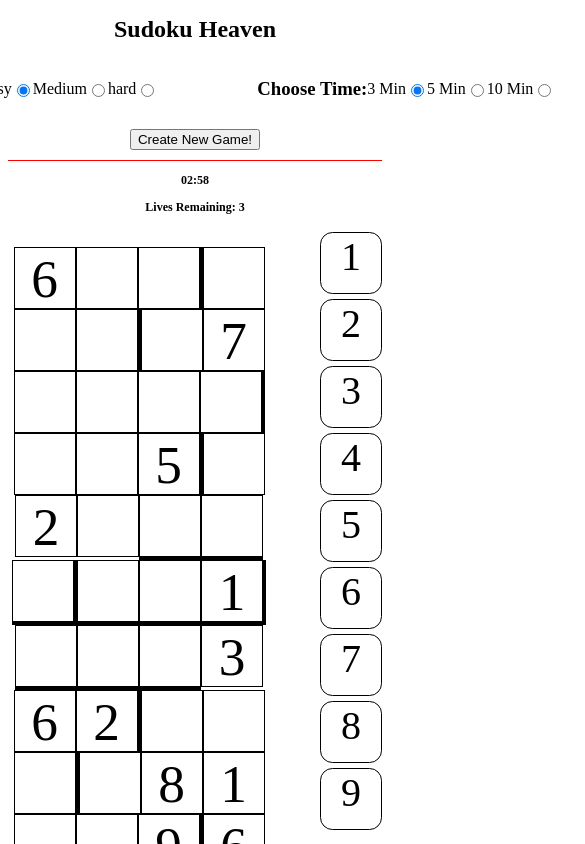
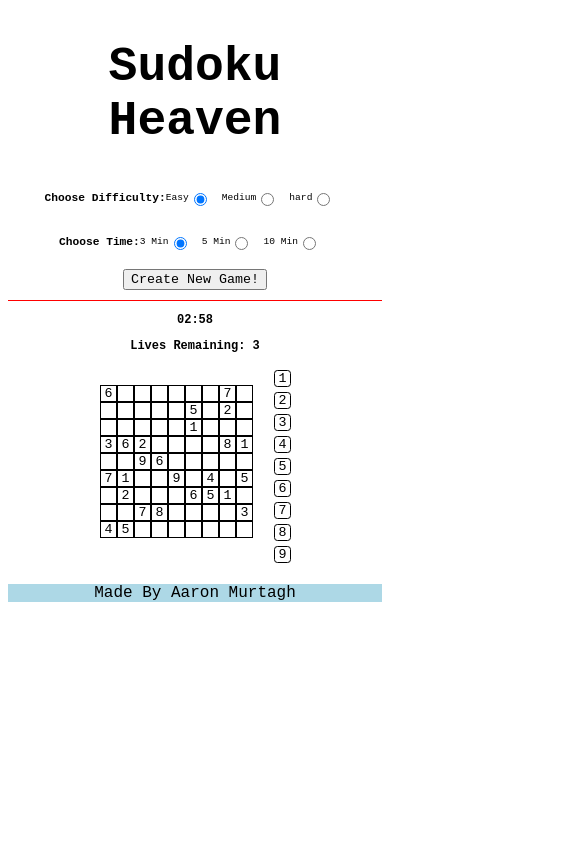
Before and after one commit to murtovski/SudokuHeaven, a plain HTML site: page index.html in a window 390 px wide. Both pictures are taken after a click on the button "Create New Game!". Shown: the top 844 px of the page, 585 px wide, since content can reach past the window. Drawn offline with Linux system fonts and the light colour scheme.

Commit message:
added responsive styling to the css, fully responsive

```diff
--- a/assets/css/style.css
+++ b/assets/css/style.css
@@ -1,3 +1,7 @@
+* {
+    font-family: 'Courier New', Courier, monospace;
+}
+
 .hidden {
     display: none;
 }
@@ -9,27 +13,33 @@ header {
 }
 
 h1 {
-    font-size: 1.5rem;
+    font-size: 3rem;
+    font-weight: bold;
 }
 
 #setup-game {
     display: flex;
-    justify-content: center;
+    justify-content: space-between;
 }
 
-#setup-game > * {
+#setup-game>* {
     margin-bottom: 10px;
-    padding-left: 50px;
-    padding-right: 50px;
+    padding-left: 25px;
+    padding-right: 25px;
     display: flex;
     align-items: center;
+}
+
+.diff-radio {
+    margin-right: 15px;
 }
 
 button {
     justify-self: center;
 }
 
-p#timer, p#lives {
+p#timer,
+p#lives {
     font-size: .75rem;
     font-weight: bold;
     text-align: center;
@@ -40,7 +50,7 @@ p#timer, p#lives {
     justify-content: center;
 }
 
-#number-container > * {
+#number-container>* {
     border: 1px solid black;
     border-radius: 20%;
     width: 60px;
@@ -94,10 +104,140 @@ footer {
     text-align: center;
 }
 
-@media screen and (max-width: 600px) {
+@media screen and (max-width: 750px) {
 
     .game-board {
         white-space: nowrap;
     }
 
+    #board {
+        padding-top: 10px;
+        margin-top: 10px;
+        display: flex;
+        flex-wrap: wrap;
+        justify-content: center;
+        align-content: flex-start;
+        width: 400px;
+        height: 400px;
+    }
+
+    .tile {
+        border: 1px solid black;
+        width: 40px;
+        height: 40px;
+        text-align: center;
+        margin: 0px;
+        vertical-align: middle;
+        font-size: 30pt;
+    }
+
+    #number-container>* {
+        border: 1px solid black;
+        border-radius: 20%;
+        width: 40px;
+        height: 40px;
+        font-size: 30pt;
+        margin-left: 25px;
+        margin-top: 5px;
+        margin-bottom: 5px;
+        text-align: center;
+    }
+
+    header>* {
+        display: inline-flex;
+        flex-direction: column;
+        justify-content: center;
+        align-content: center;
+        align-items: center;
+    }
+
+
 }
+
+@media screen and (max-width: 525px) {
+
+    .game-board {
+        white-space: nowrap;
+    }
+
+    #board {
+        padding-top: 10px;
+        margin-top: 10px;
+        display: flex;
+        flex-wrap: wrap;
+        justify-content: center;
+        align-content: flex-start;
+        width: 300px;
+        height: 300px;
+    }
+
+    .tile {
+        border: 1px solid black;
+        width: 30px;
+        height: 30px;
+        text-align: center;
+        margin: 0px;
+        vertical-align: middle;
+        font-size: 20pt;
+    }
+
+    #number-container>* {
+        border: 1px solid black;
+        border-radius: 20%;
+        width: 30px;
+        height: 30px;
+        font-size: 20pt;
+        margin-left: 20px;
+        margin-top: 5px;
+        margin-bottom: 5px;
+        text-align: center;
+    }
+
+
+}
+
+@media screen and (max-width: 430px) {
+
+    .game-board {
+        white-space: nowrap;
+    }
+
+    #board {
+        padding-top: 10px;
+        margin-top: 10px;
+        display: flex;
+        flex-wrap: wrap;
+        justify-content: center;
+        align-content: flex-start;
+        width: 155px;
+        height: 155px;
+    }
+
+    .tile {
+        border: 1px solid black;
+        width: 15px;
+        height: 15px;
+        text-align: center;
+        margin: 0px;
+        vertical-align: middle;
+        font-size: 10pt;
+    }
+
+    #number-container>* {
+        border: 1px solid black;
+        border-radius: 20%;
+        width: 15px;
+        height: 15px;
+        font-size: 10pt;
+        margin-left: 20px;
+        margin-top: 5px;
+        margin-bottom: 5px;
+        text-align: center;
+    }
+
+    header {
+        font-size: 0.6rem;
+    }
+
+
+}
--- a/index.html
+++ b/index.html
@@ -11,7 +11,7 @@
 </head>
 <header>
     <h1>Sudoku Heaven</h1>
-    <div id="setup-game" class = "game-board">
+    <div id="setup-game">
         <div id="diff">
             <h3>Choose Difficulty: </h3>
             <label for="easy">Easy</label>
@@ -40,7 +40,7 @@
         <p id="lives">Lives</p>
     </div>
     <div id="game">
-        <div id="board"></div>
+        <div id="board" class = "game-board"></div>
         <div id="number-container" class="hidden">
             <p id="one">1</p>
             <p id="two">2</p>
```
